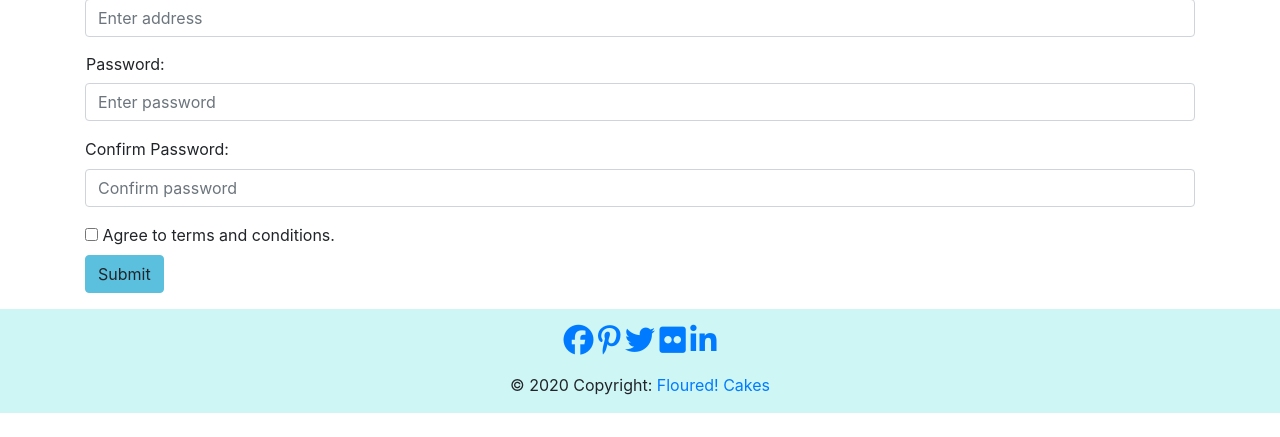
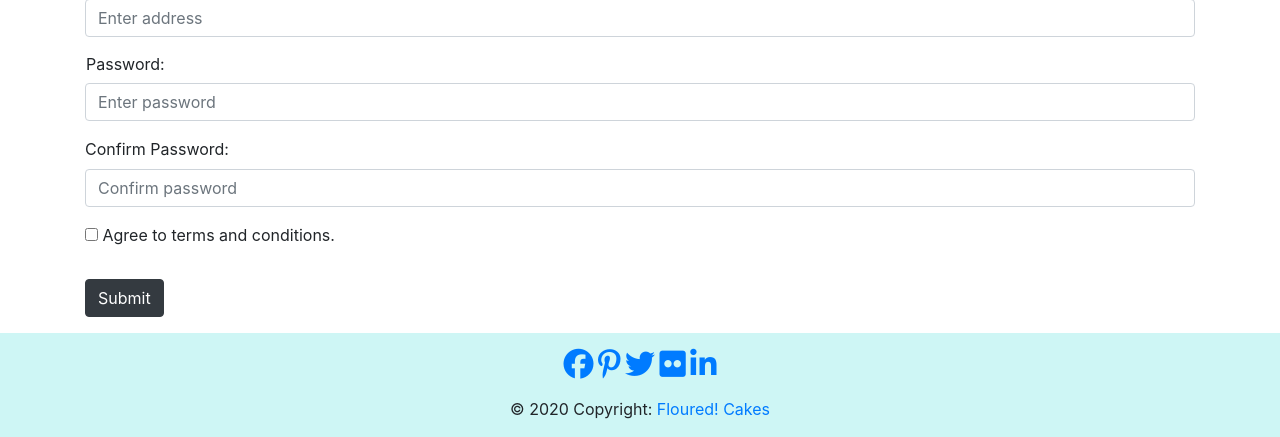
Before and after one commit to NianKiat/ICT2102Project, a PHP site: page /register.php in a window 1280 px wide. Shown: the part 663-1100 px from the top of the page. Before the commit the page ends 1076 px from the top, so only its background shows below. Run offline with PHP 8.4, Linux system fonts and the light colour scheme; some libraries are stand-ins or nearby versions.

Commit message:
Update register.php

```diff
--- a/register.php
+++ b/register.php
@@ -253,9 +253,9 @@ include 'sessiontest.php';
                     </label>
                 </div>
 
-
+                <br>
                 <div>
-                    <button class="btn submit_button" type="submit">Submit</button>
+                    <button class="btn btn-dark btn-info" type="submit">Submit</button>
                 </div>
             </form>
         </main>
```
